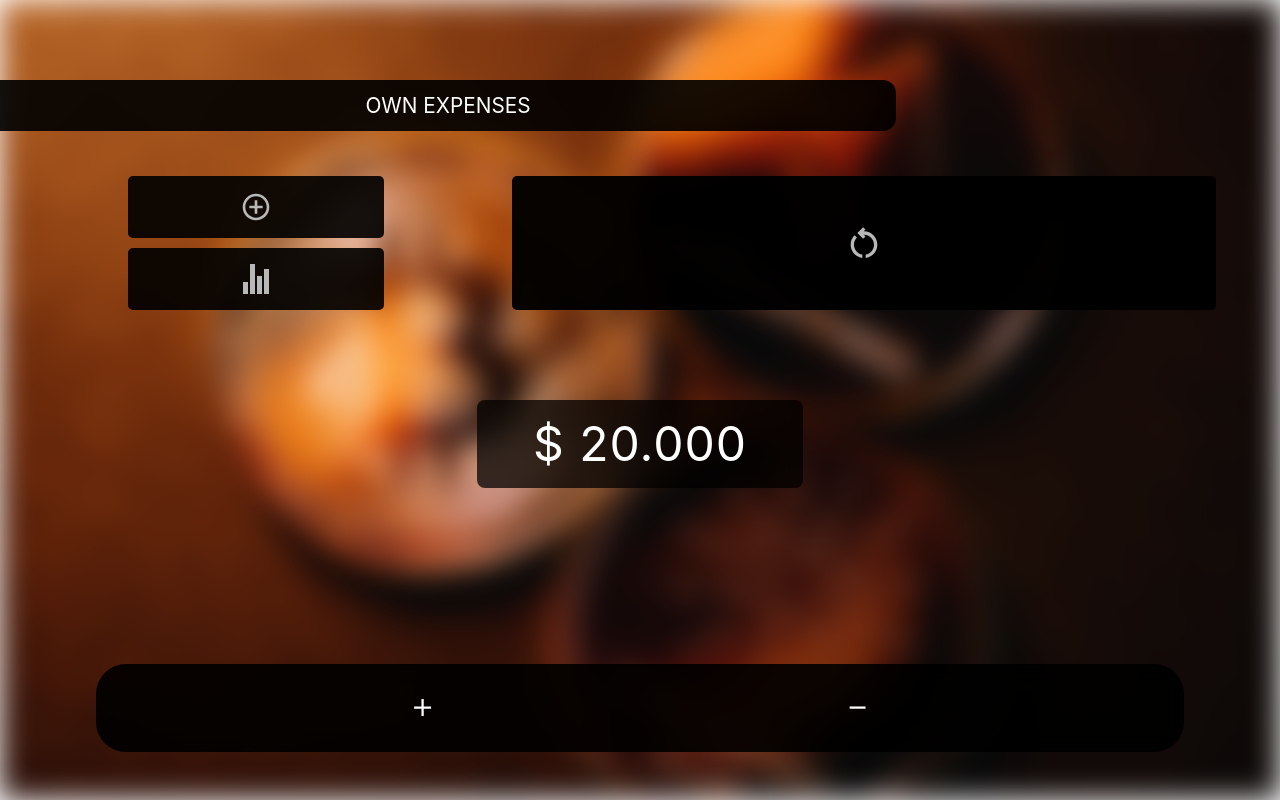
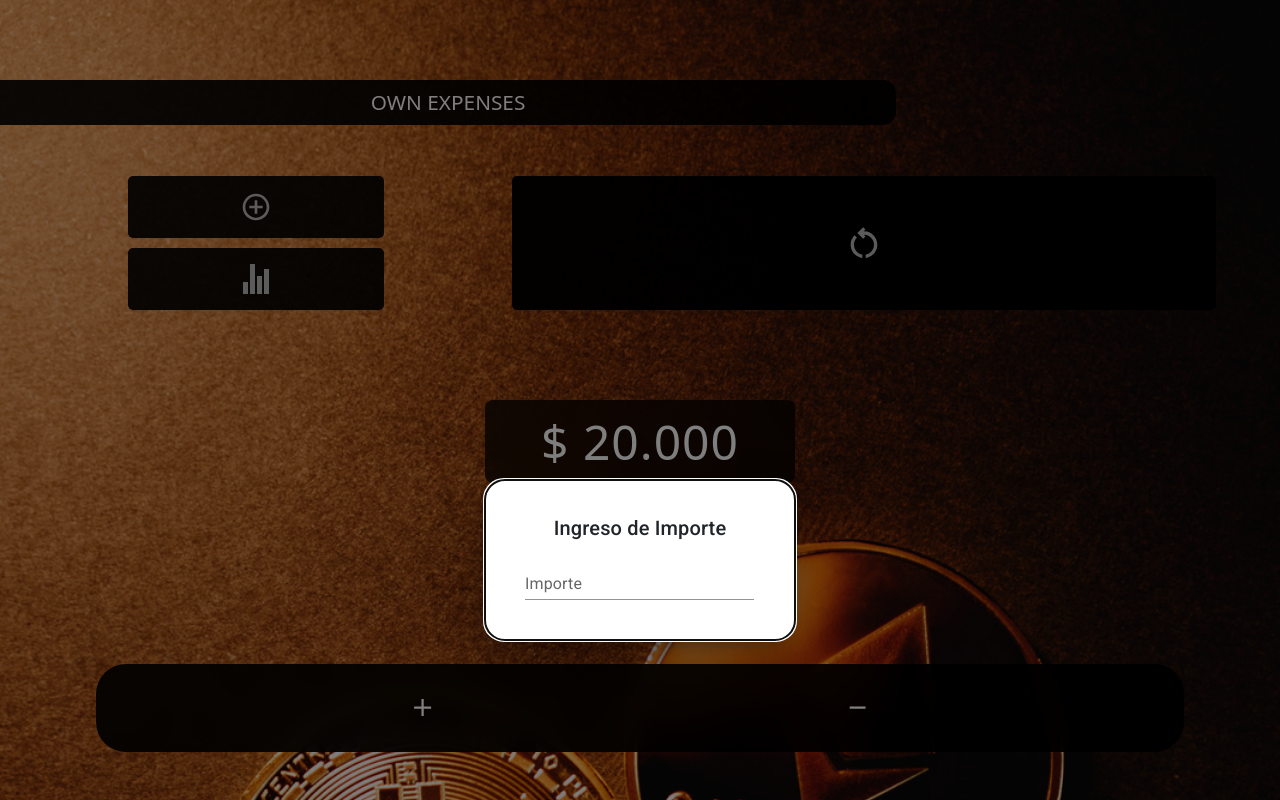
Before and after one commit to ignaarguello/Own-Expenses-App, a React (Create React App) app: page / in a window 1280 px wide. Both pictures are taken after a click on the icon 422 px from the left and 708 px from the top of the page. Built offline with nearby package versions, Linux system fonts and the light colour scheme.

Commit message:
Modificaciones + instalacion de MUI

```diff
--- a/public/index.html
+++ b/public/index.html
@@ -8,6 +8,9 @@
   <meta name="theme-color" content="#000000" />
   <meta name="description" content="Aplication to own expenses" />
   <link rel="apple-touch-icon" href="%" />
+  <link rel="preconnect" href="https://fonts.googleapis.com" />
+  <link rel="preconnect" href="https://fonts.gstatic.com" crossorigin />
+  <link rel="stylesheet" href="https://fonts.googleapis.com/css2?family=Roboto:wght@300;400;500;600;700&display=swap" />
   <!--
       manifest.json provides metadata used when your web app is installed on a
       user's mobile device or desktop. See https://developers.google.com/web/fundamentals/web-app-manifest/
--- a/src/App.css
+++ b/src/App.css
@@ -9,4 +9,6 @@
   overflow: hidden;
   display: flex;
   flex-direction: column;
+  background-image: url(./assets/images/fondo_home_3.jpeg);
+  background-size: cover;
 }
--- a/src/App.js
+++ b/src/App.js
@@ -1,10 +1,8 @@
 import './App.css';
-import BackgroundsHome from './components/BackgroundsHome/BackgroundsHome';
 import TituloExpenses from './components/TituloExpenses/TituloExpenses';
 import GridMenuHome from './components/GridMenuHome/GridMenuHome';
 import Counter from './components/Counter/Counter';
 import MenuFooter from './components/MenuFooter/MenuFooter';
-
 
 function App() {
   return (
@@ -13,7 +11,6 @@ function App() {
       <GridMenuHome />
       <Counter />
       <MenuFooter />
-      <BackgroundsHome />
     </div>
   );
 }
--- a/src/components/Counter/Counter.css
+++ b/src/components/Counter/Counter.css
@@ -5,7 +5,6 @@
     margin-top: 24rem;
     width: 100%;
     text-align: center;
-    font-size: 3rem;
     color: white;
   }
 
@@ -16,8 +15,9 @@
       backdrop-filter: blur(10px);
       border-radius: 8px;
       font-weight: 400;
-      padding: .5rem 3rem;
+      padding: .7rem 3rem;
       letter-spacing: 1px;
+      font-size: 2.5rem;
   }
 }
 
@@ -26,11 +26,11 @@
   #contenedor-general-counter {
     /* border: 2px solid blueviolet; */
     margin-top: 25rem;
-    font-size: 3rem;
   }
 
   #texto-counter{
       /* border: 2px solid greenyellow; */
-      padding: .5rem 3.5rem;
+      padding: .8rem 3.5rem;
+      font-size: 3rem;
   }
 }
--- /dev/null
+++ b/src/components/MenuFooter/AddIcon/AddIcon.jsx
@@ -0,0 +1,73 @@
+import './AddIcon.css'
+import { IoMdAdd } from "react-icons/io";
+
+//Importaciones del modal de Material UI
+import * as React from 'react';
+import Backdrop from '@mui/material/Backdrop';
+import Box from '@mui/material/Box';
+import Modal from '@mui/material/Modal';
+import Fade from '@mui/material/Fade';
+import Typography from '@mui/material/Typography';
+
+//Import del Input de Material UI
+import TextField from '@mui/material/TextField';
+
+const style = {
+    position: 'absolute',
+    top: '70%',
+    left: '50%',
+    transform: 'translate(-50%, -50%)',
+    width: 310,
+    bgcolor: 'background.paper',
+    borderRadius: '20px',
+    boxShadow: 24,
+    p: 4,
+};
+
+
+export default function AddIcon() {
+    const [open, setOpen] = React.useState(false);
+    const handleOpen = () => setOpen(true);
+    const handleClose = () => setOpen(false);
+
+    return (
+        <>
+            <IoMdAdd className='icono-rest-add__MenuFooter' onClick={handleOpen} />
+            <Modal
+                aria-labelledby="transition-modal-title"
+                aria-describedby="transition-modal-description"
+                open={open}
+                onClose={handleClose}
+                closeAfterTransition
+                slots={{ backdrop: Backdrop }}
+                slotProps={{
+                    backdrop: {
+                        timeout: 900,
+                    },
+                }}
+            >
+                {/* Box SubGeneral del Modal */}
+                <Fade in={open}>
+                    {/* Box del contenido del Modal */}
+                    <Box sx={style}>
+                        <Typography id="transition-modal-title" variant="h6" component="h2" align='center'>
+                            Ingreso de Importe
+                        </Typography>
+                        {/* Box del input del Modal */}
+                        <Box
+                            component="form"
+                            sx={{
+                                '& > :not(style)': { m: 1, width: '25ch' },
+                            }}
+                            noValidate
+                            autoComplete="off"
+                        >
+                            <TextField id="standard-basic" label="Importe" variant="standard" />
+                        </Box>
+                    </Box>
+                    {/* Box del Input del Modal */}
+                </Fade>
+            </Modal>
+        </>
+    )
+}
--- a/src/components/MenuFooter/MenuFooter.jsx
+++ b/src/components/MenuFooter/MenuFooter.jsx
@@ -1,19 +1,20 @@
 import React from 'react'
 import './MenuFooter.css'
-import { IoMdAdd } from "react-icons/io";
 import { RiSubtractFill } from "react-icons/ri";
+
+//Importamos los iconos
+import AddIcon from './AddIcon/AddIcon';
 
 export default function MenuFooter() {
     return (
         <div id='contenedor-general_MenuFooter'>
             <div id='subcontenedor-botones__MenuFooter'>
-            <div className="contenedores-botones_MenuFooter">
-                <IoMdAdd className='icono-rest-add__MenuFooter' />
-            </div>
-            <div className="contenedores-botones_MenuFooter">
-                <RiSubtractFill className='icono-rest-add__MenuFooter' />
-            </div>
-
+                <div className="contenedores-botones_MenuFooter">
+                    <AddIcon />
+                </div>
+                <div className="contenedores-botones_MenuFooter">
+                    <RiSubtractFill className='icono-rest-add__MenuFooter' />
+                </div>
             </div>
         </div>
     )
--- a/src/index.js
+++ b/src/index.js
@@ -2,6 +2,10 @@ import React from "react";
 import ReactDOM from "react-dom/client";
 import "./index.css";
 import App from "./App";
+
+
+import 'bootstrap/dist/css/bootstrap.min.css';
+
 
 const root = ReactDOM.createRoot(document.getElementById("root"));
 root.render(
```
Also changed, not shown: package.json (+7 -0 lines), src/components/ModalCounter/ModalCounter.jsx (added, +8 -0 lines), src/components/MenuFooter/AddIcon/AddIcon.css (added), src/components/ModalCounter/ModalCounter.css (added), 1 other file (tests, documents, lock files or other folders).
